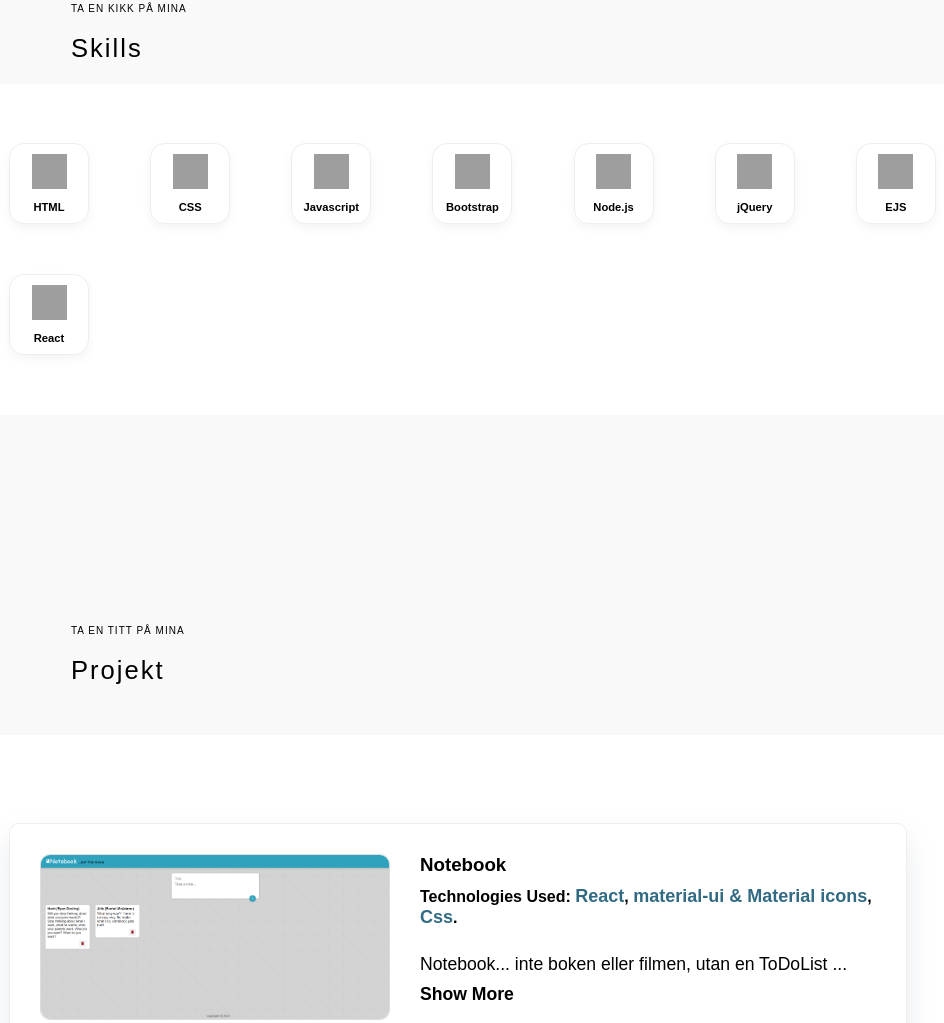
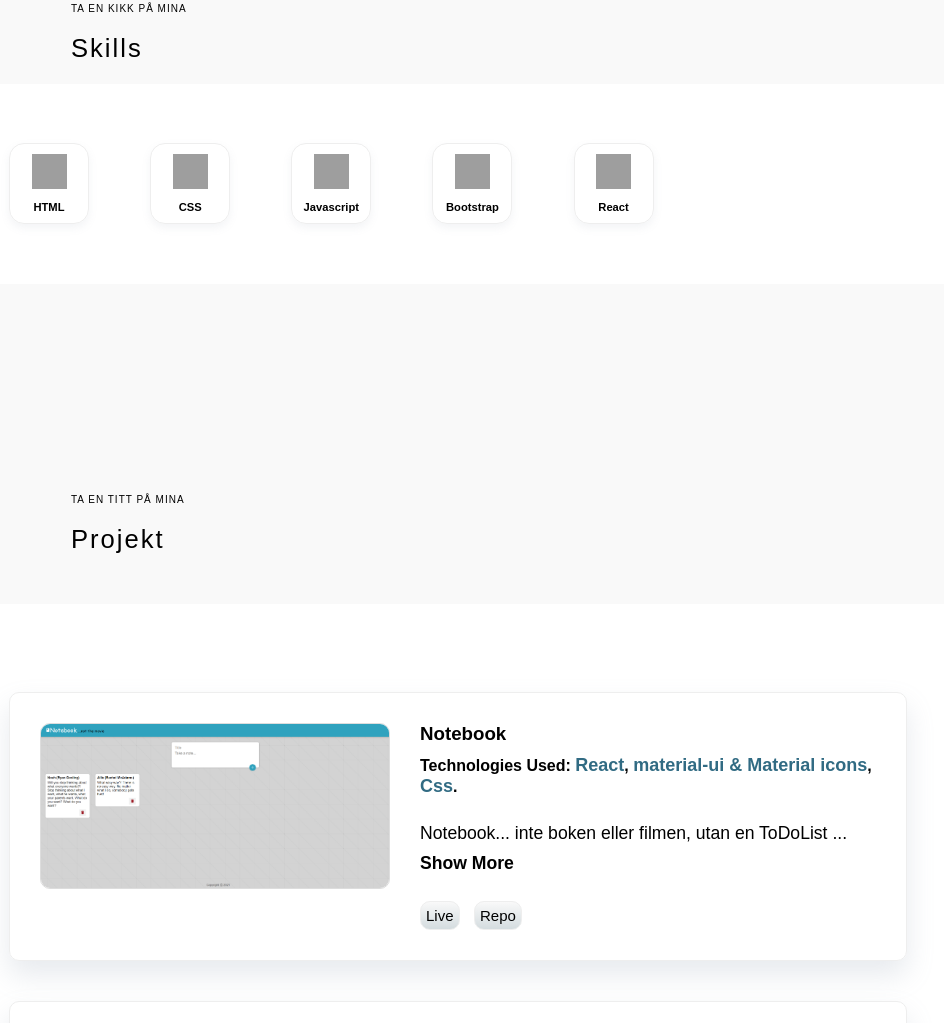
Before and after one commit to FredrikThunberg/Mywebsite, a plain HTML site: page index.html in a window 1280 px wide. Shown: the part 1584-2607 px from the top of the page, without its empty margins (227-1171 px from the left). Drawn offline with nearby package versions, Linux system fonts and the light colour scheme; grey boxes are pictures that could not be loaded; a web font is replaced by a local one.

Commit message:
patch 2.2

```diff
--- a/index.html
+++ b/index.html
@@ -85,7 +85,7 @@
       <header>
         <div class="content">
           <div class="myImgDiven">
-            <img class="myImg" src="https://avatars.githubusercontent.com/u/73961953?v=4" alt="">
+            <img class="myImg" src="Bilder/Fredrik.jpg" alt="">
           </div>
           <div class="greetings">
             <p class="greetingParaOne">Hallå där! Jag heter</p>
@@ -156,6 +156,7 @@
                   <p>HTML</p>
                 </div>
               </li>
+
               <li>
                 <div class="itemContainer">
                   <img
@@ -164,6 +165,7 @@
                   <p>CSS</p>
                 </div>
               </li>
+
               <li>
                 <div class="itemContainer">
                   <img
@@ -172,6 +174,7 @@
                   <p>Javascript</p>
                 </div>
               </li>
+
               <li>
                 <div class="itemContainer">
                   <img
@@ -180,26 +183,7 @@
                   <p>Bootstrap</p>
                 </div>
               </li>
-              <li>
-                <div class="itemContainer">
-                  <img src="https://hazelcast.com/wp-content/uploads/blog-archive/2016/04/node2.png" alt="">
-                  <p>Node.js</p>
-                </div>
-              </li>
-              <li>
-                <div class="itemContainer">
-                  <img
-                    src="https://androidstandard.com/swe/wp-content/uploads/2019/12/Vad-ar-jQuery-Lar-kanna-definitionen-av-jQuery-och-dess.gif"
-                    alt="">
-                  <p>jQuery</p>
-                </div>
-              </li>
-              <li>
-                <div class="itemContainer">
-                  <img src="https://ejspr.com/app/uploads/2021/03/EJS-Monogram_Grass-Green_High-Res.png" alt="">
-                  <p>EJS</p>
-                </div>
-              </li>
+
               <li>
                 <div class="itemContainer">
                   <img src="https://frontit.eu/img/content/technology/technology-react.png" alt="">
@@ -275,7 +259,7 @@
 
           <article class="workBox">
             <div class="workImgContainer">
-              <img src="Bilder/B-game.png" alt="">
+              <img src="Bilder/bgame1.png" alt="">
             </div>
             <div class="workDescribeContainer">
               <h3>B-Game</h3>
```
Also changed, not shown: Bilder/B-game.png (deleted), Bilder/bgame1.png (added), 1 other file.
